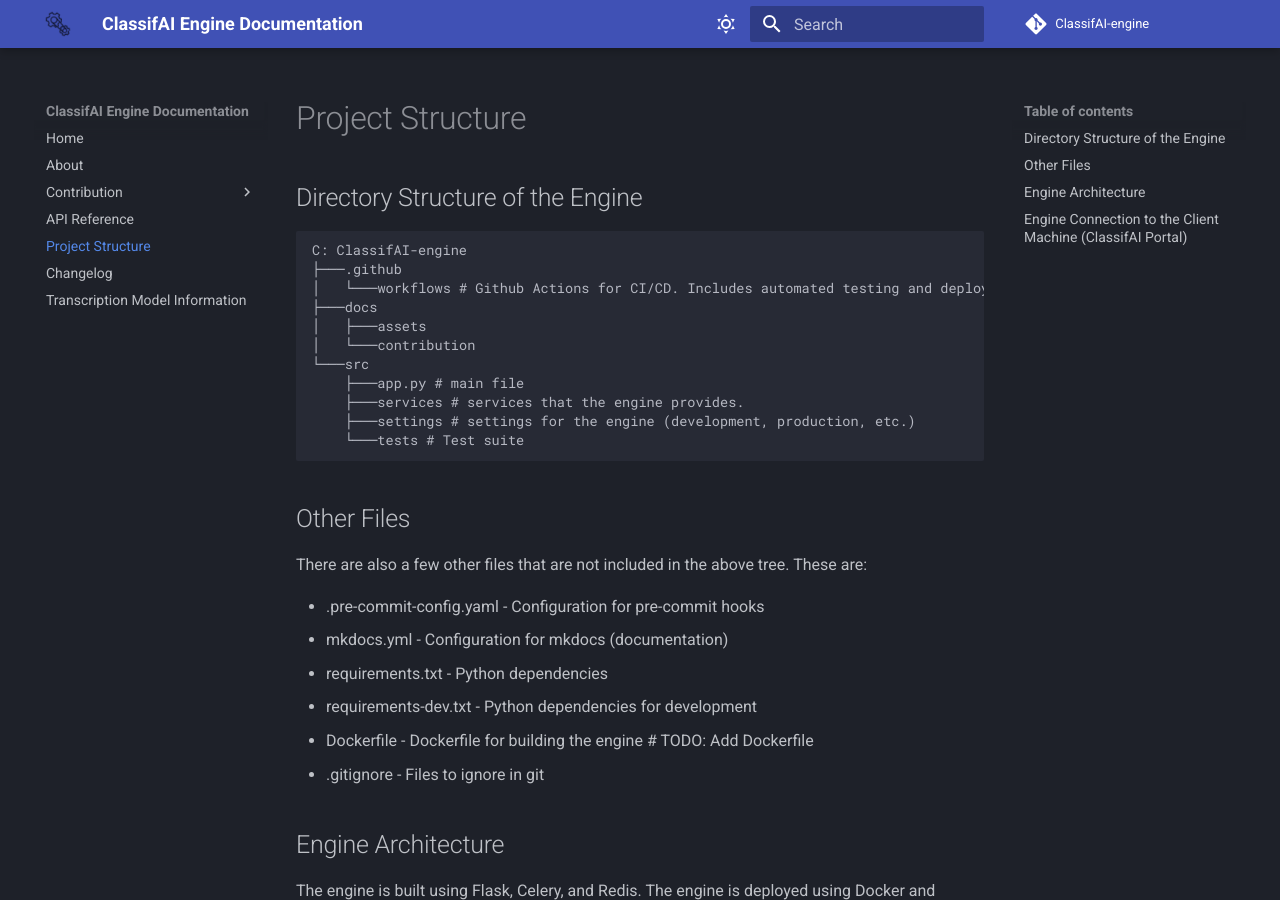
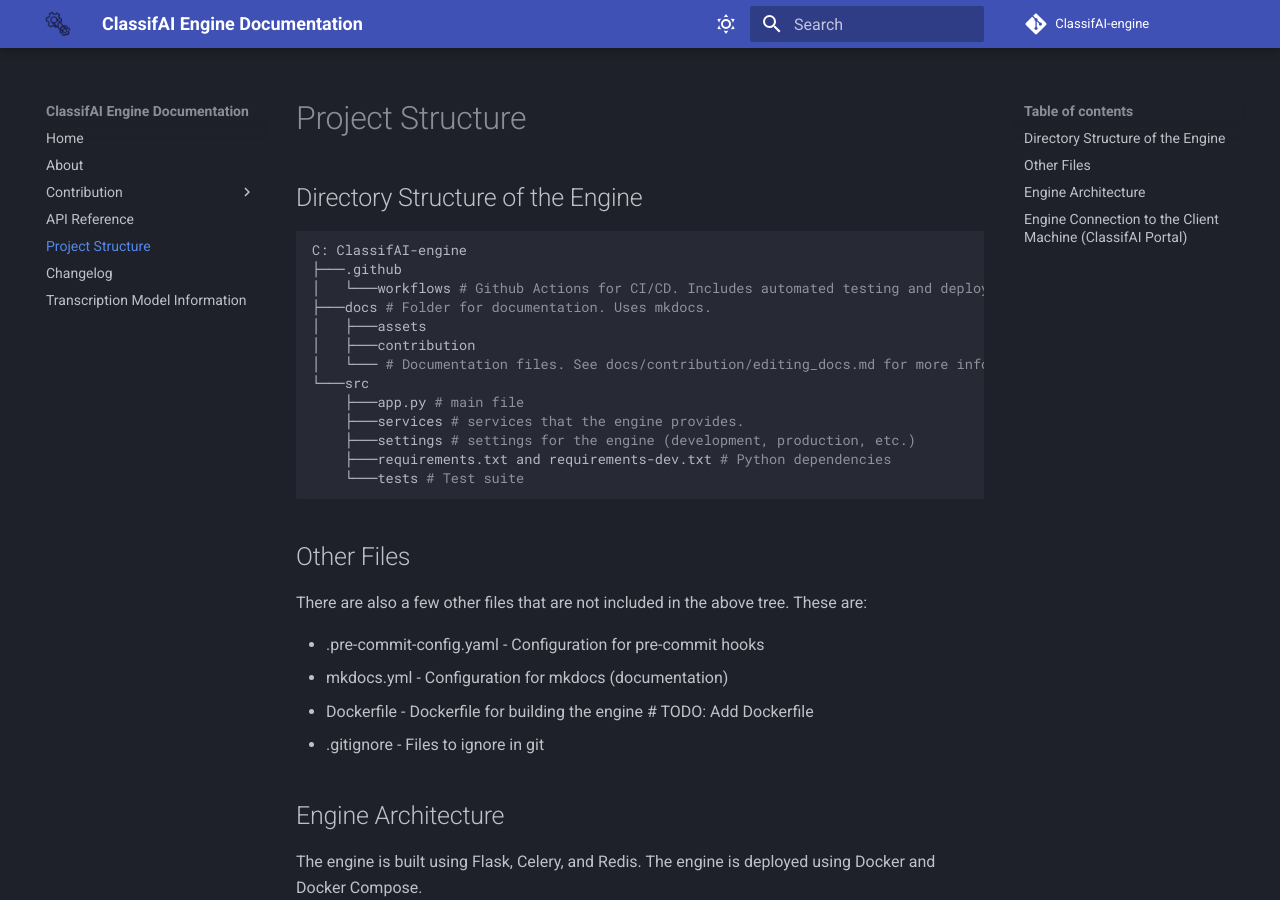
Before and after one commit to TCU-ClassifAI/classifAI-engine, an MkDocs documentation site: the page built from docs/structure.md, in a window 1280 px wide and 900 px high. Built offline with MkDocs 1.6.1 and Material for MkDocs 9.7.7, drawn with Linux system fonts in a browser that asks for light colours; comment, search, counter and statistics services are not loaded; some of the changed text lies outside the part shown.

Commit message:
Update documentation for structure and API reference

````diff
--- a/docs/structure.md
+++ b/docs/structure.md
@@ -9,13 +9,15 @@
 C: ClassifAI-engine
 ├───.github
 │   └───workflows # Github Actions for CI/CD. Includes automated testing and deployment.
-├───docs
+├───docs # Folder for documentation. Uses mkdocs.
 │   ├───assets
-│   └───contribution
+│   ├───contribution
+│   └─── # Documentation files. See docs/contribution/editing_docs.md for more information.
 └───src
     ├───app.py # main file
     ├───services # services that the engine provides.
     ├───settings # settings for the engine (development, production, etc.)
+    ├───requirements.txt and requirements-dev.txt # Python dependencies
     └───tests # Test suite
 ```
 
@@ -25,8 +27,6 @@
 
 * .pre-commit-config.yaml - Configuration for pre-commit hooks
 * mkdocs.yml - Configuration for mkdocs (documentation)
-* requirements.txt - Python dependencies
-* requirements-dev.txt - Python dependencies for development
 * Dockerfile - Dockerfile for building the engine # TODO: Add Dockerfile
 * .gitignore - Files to ignore in git
 
@@ -46,3 +46,5 @@
 The engine functions as a RESTful API. The API is the main entry point for the engine. The API is responsible for handling requests and sending them to the worker. The worker is responsible for processing the requests. The worker is also responsible for sending the results back to the API.
 
 * Both the client and engine share a database. This is so we are not passing over entire audio files to the engine. Instead, we pass over the file path to the audio file. The engine then reads the file from the database. This is more efficient than passing over the entire audio file.
+
+For expectations of the API, check out the [API Documentation](api.md).
--- a/mkdocs.yml
+++ b/mkdocs.yml
@@ -35,3 +35,7 @@
 copyright: Copyright &copy; 2023 ClassifAI
 repo_url: https://github.com/TCU-Instructional-AI/classifAI-engine
 repo_name: ClassifAI-engine
+markdown_extensions:
+  - admonition
+  - pymdownx.details
+  - pymdownx.superfences
````
Also changed, not shown: docs/api.md (+149 -0 lines).
